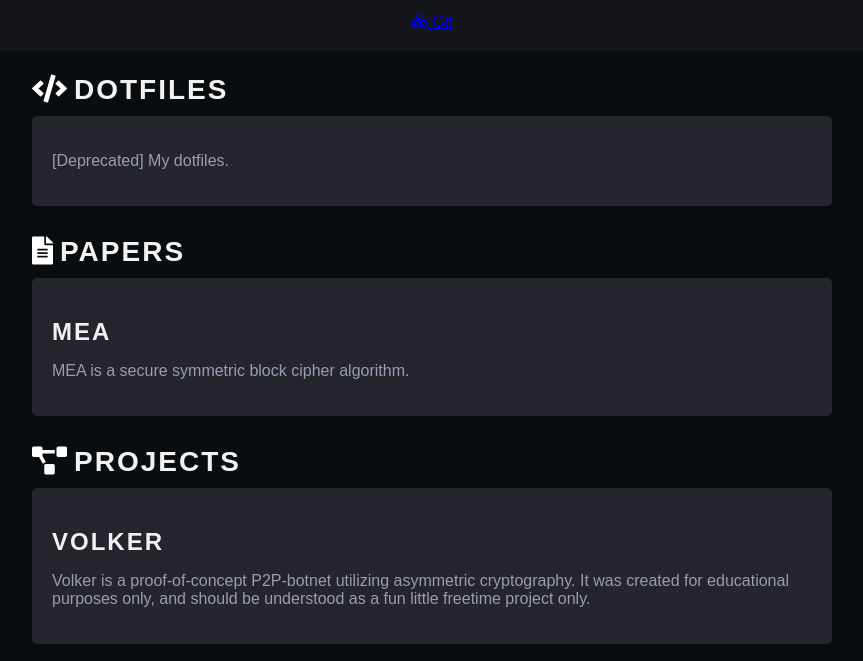
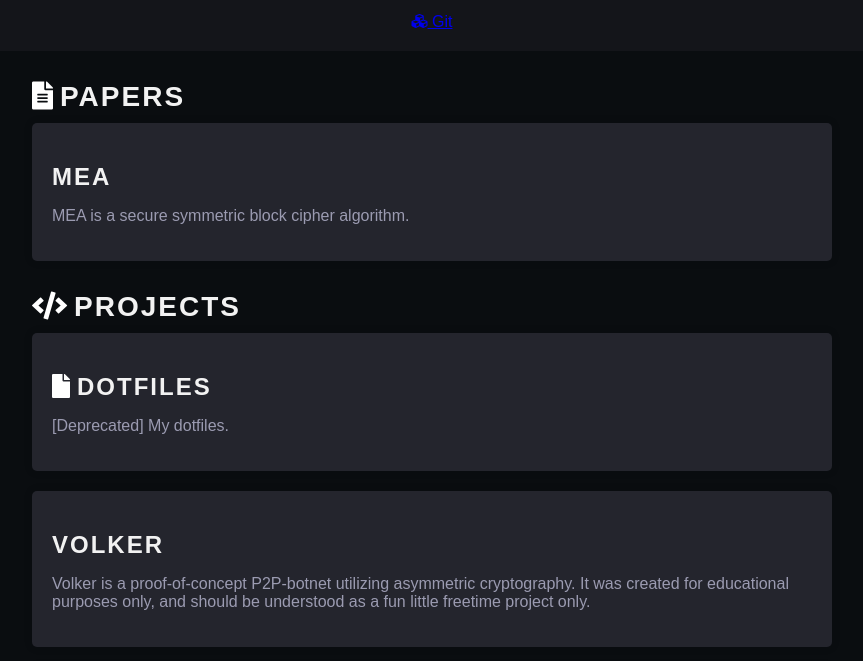
Before and after one commit to michaelengelgit/michaelengelgit.github.io, a plain HTML site: page index.html in a window 1280 px wide. Shown: the part 121-782 px from the top of the page, without its empty margins (208-1071 px from the left). Drawn offline with Linux system fonts and the light colour scheme.

Commit message:
move dotfiles to projects

```diff
--- a/index.html
+++ b/index.html
@@ -23,10 +23,6 @@
 
 <div class="container">
     <div class="category">
-        <h2><i class="fas fa-code icon"></i>Dotfiles</h2>
-        <section class="paper item" onclick="window.location.href='https://github.com/michaelengelgit/dotfiles.git'">
-            <p>[Deprecated] My dotfiles.</p>
-        </section>
     </div>
     <div class="category">
         <h2><i class="fas fa-file-alt icon"></i>Papers</h2>
@@ -38,7 +34,11 @@
 
 
     <div class="category">
-        <h2><i class="fas fa-project-diagram icon"></i>PROJECTS</h2>
+        <h2><i class="fas fa-code icon"></i>PROJECTS</h2>
+        <section class="paper item" onclick="window.location.href='https://github.com/michaelengelgit/dotfiles.git'">
+            <h2><i class="fas fa-file icon"></i>Dotfiles</h2>
+            <p>[Deprecated] My dotfiles.</p>
+        </section>
         <section class="project item" onclick="window.location.href='https://github.com/dylangoepel/volker.git'">
             <h2>VOLKER</h2>
             <p>Volker is a proof-of-concept P2P-botnet utilizing asymmetric cryptography. It was created for educational purposes only, and should be understood as a fun little freetime project only.</p>
```
